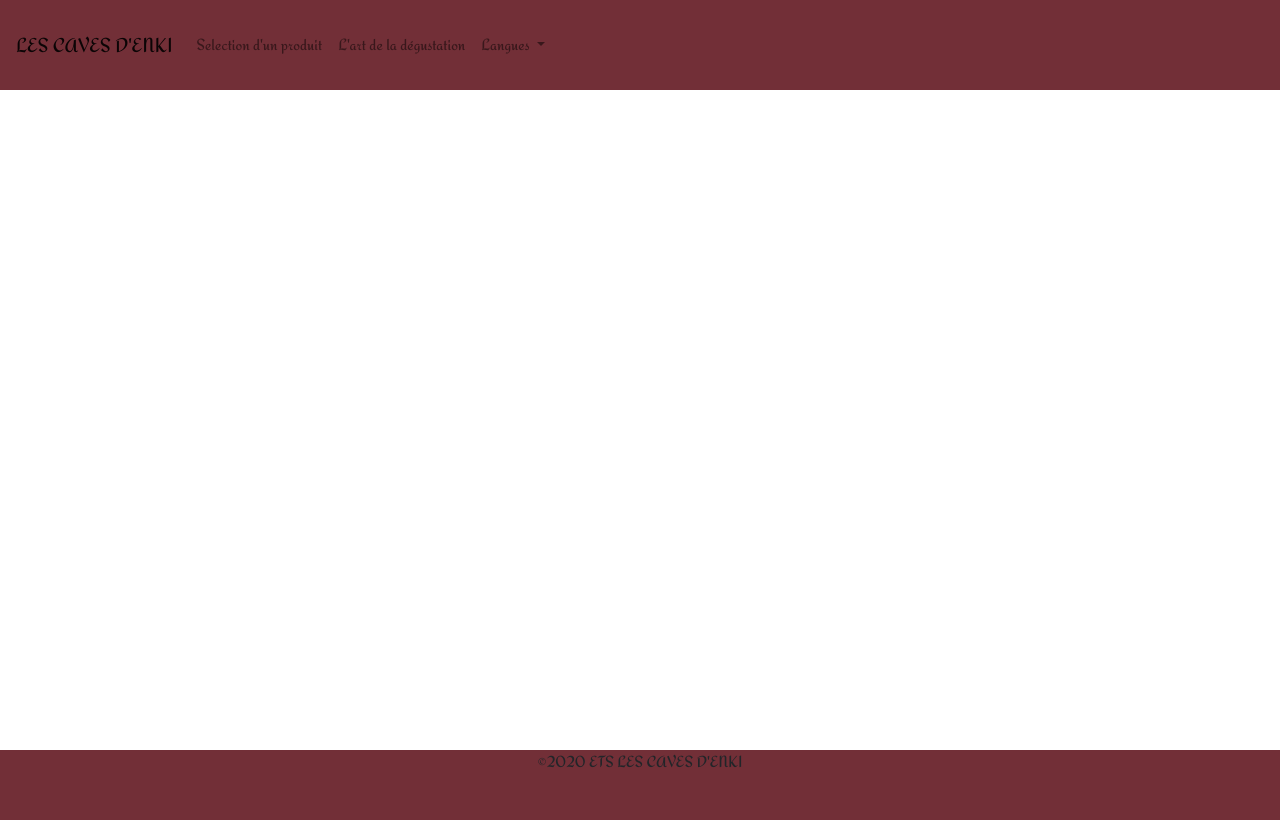
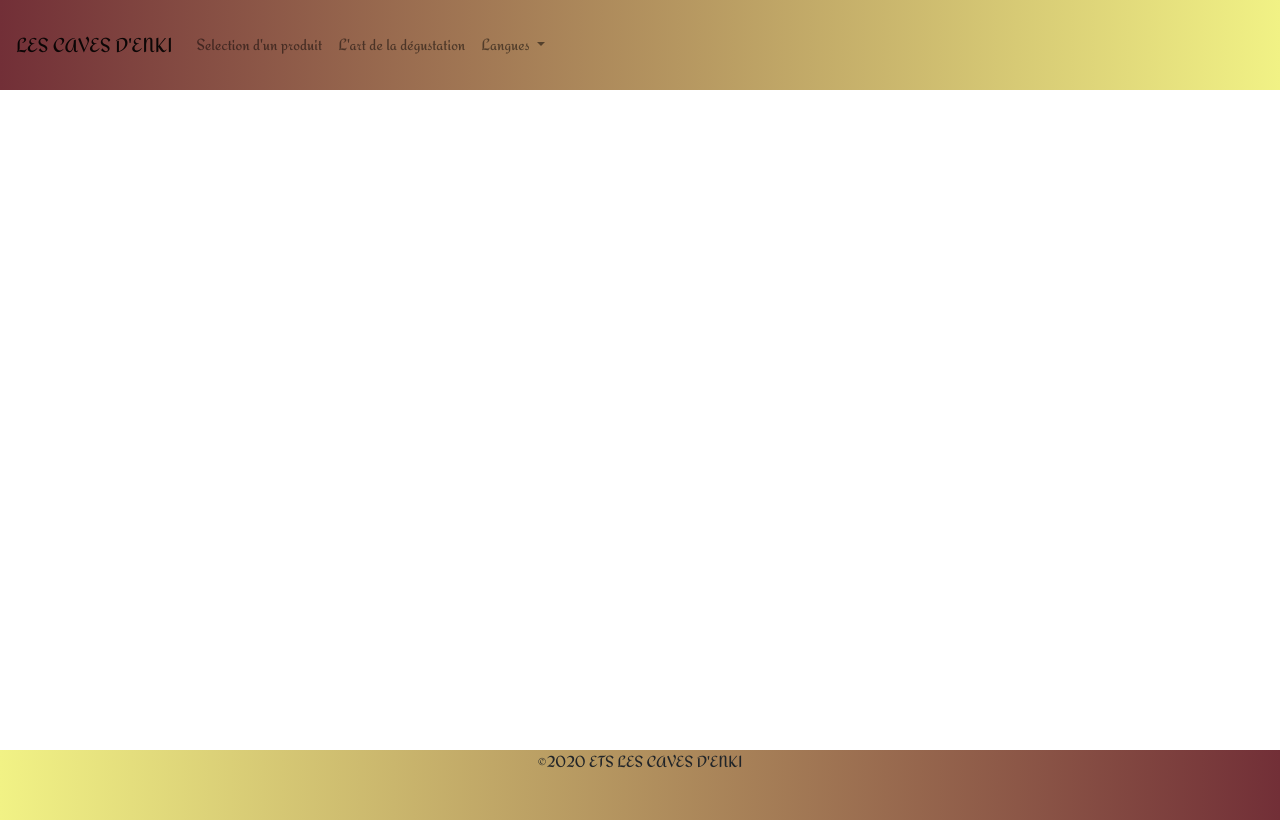
Before and after one commit to Durbois/ets-cave-enki-frontend, an Angular app: page / in a window 1280 px wide. Built offline with nearby package versions, Linux system fonts and the light colour scheme.

Commit message:
Infrastructur: add gradient to footer and header

```diff
--- a/src/app/footer/footer.component.html
+++ b/src/app/footer/footer.component.html
@@ -1,3 +1,3 @@
 <div class="footer">
-  <span>&copy;2020 ETS LES CAVES D'ENKI</span>
+  <span>&copy;{{year}} ETS LES CAVES D'ENKI</span>
 </div>
--- a/src/app/footer/footer.component.less
+++ b/src/app/footer/footer.component.less
@@ -3,5 +3,5 @@
 .footer {
   text-align: center;
   height: 70px;
-  background: @wine;
+  background: linear-gradient(90deg, @white-wine 0%, @red-wine 100%);
 }
--- a/src/app/footer/footer.component.ts
+++ b/src/app/footer/footer.component.ts
@@ -7,6 +7,8 @@ import { Component, OnInit } from '@angular/core';
 })
 export class FooterComponent implements OnInit {
 
+  year = new Date().getFullYear();
+
   constructor() { }
 
   ngOnInit(): void {
--- a/src/app/header/header.component.less
+++ b/src/app/header/header.component.less
@@ -3,6 +3,6 @@
 :host {
   .nav-container {
     min-height: 90px;
-    background: @wine;
+    background: linear-gradient(90deg, @red-wine 0%, @white-wine 100%);
   }
 }
--- a/src/assets/colors/cave-color.less
+++ b/src/assets/colors/cave-color.less
@@ -1 +1,2 @@
-@wine: #722F37;
+@red-wine: #722F37;
+@white-wine: #f1f285;
```
